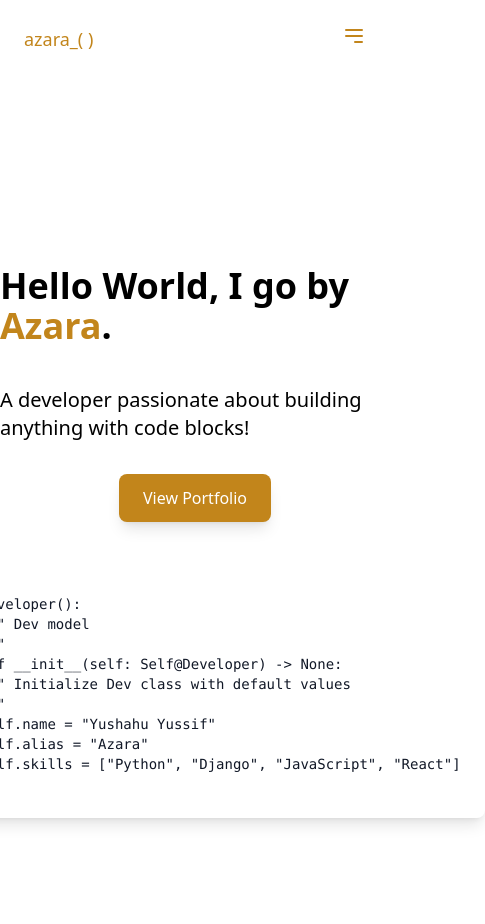
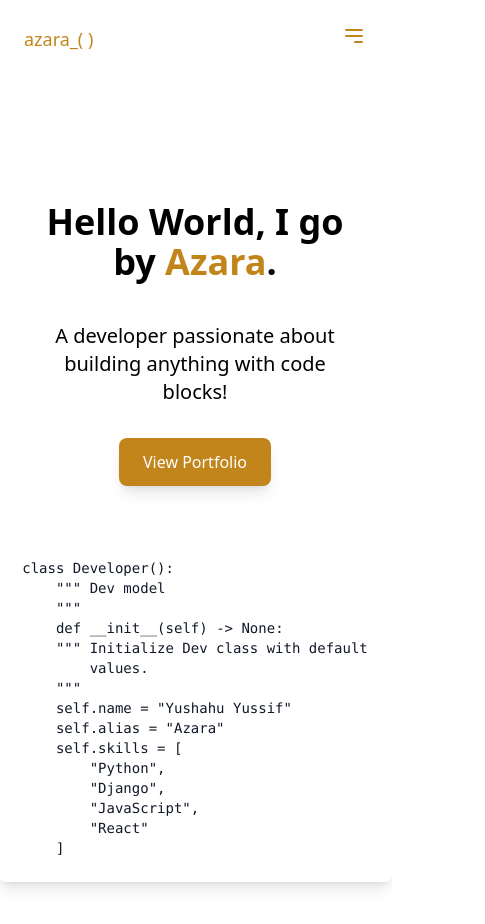
Before and after one commit to azaraverse/azara, a React (Create React App) app in the folder my-portfolio/: page / in a window 390 px wide. Shown: the whole page, 485 px wide, since content can reach past the window. Built offline with nearby package versions, Linux system fonts and the light colour scheme.

Commit message:
make page responsive for mobile view

```diff
--- a/my-portfolio/src/pages/Blog.js
+++ b/my-portfolio/src/pages/Blog.js
@@ -1,6 +1,6 @@
 const Blog = () => (
   <div className="text-center">
-    <h1 className="text-4xl font-bold mt-20">
+    <h1 className="text-4xl font-bold mt-20 pt-20">
       Blog
     </h1>
 
--- a/my-portfolio/src/pages/Home.js
+++ b/my-portfolio/src/pages/Home.js
@@ -11,14 +11,14 @@ const Home = ({ darkMode }) => {
   }, []);
 
   return (
-    <div className={`min-h-screen ${darkMode ? "bg-gray-900 text-white" : "bg-white text-black"} transition duration-500 pt-20`}>
+    <div className={`min-h-screen ${darkMode ? "bg-gray-900 text-white" : "bg-white text-black"} transition duration-500 pt-20 pr-10 pl-10`}>
       {/**Hero section */}
-      <div className="flex flex-col items-center justify-center h-screen">
-        <h1 className="text-4xl md:text-6xl font-bold mt-20 mb-6">
+      <div className="flex flex-col items-center justify-center min-h-screen">
+        <h1 className="text-4xl md:text-6xl font-bold mt-20 mb-6 text-center">
           Hello World, I go by <span className="text-skin">Azara</span>.
         </h1>
 
-        <p className="text-xl md:text-2xl mt-4 mb-8">
+        <p className="text-xl md:text-2xl mt-4 mb-8 text-center">
           A developer passionate about building anything with code blocks!
         </p>
 
@@ -35,12 +35,18 @@ const Home = ({ darkMode }) => {
 {`class Developer():
     """ Dev model
     """
-      def __init__(self: Self@Developer) -> None:
-      """ Initialize Dev class with default values
+    def __init__(self) -> None:
+    """ Initialize Dev class with default
+        values.
     """
     self.name = "Yushahu Yussif"
     self.alias = "Azara"
-      self.skills = ["Python", "Django", "JavaScript", "React"]
+    self.skills = [
+        "Python",
+        "Django",
+        "JavaScript",
+        "React"
+    ]
 `}
             </code>
           </pre>
--- a/my-portfolio/src/pages/Portfolio.js
+++ b/my-portfolio/src/pages/Portfolio.js
@@ -7,7 +7,7 @@ const projects = [
 const Portfolio = () => {
   return (
     <div className="container mx-auto mt-8">
-      <h1 className="text-4xl font-bold text-center mt-20">
+      <h1 className="text-4xl font-bold text-center mt-20 pt-20">
         My Portfolio
       </h1>
 
```
Lines whose indentation alone changed are shown as unchanged.
